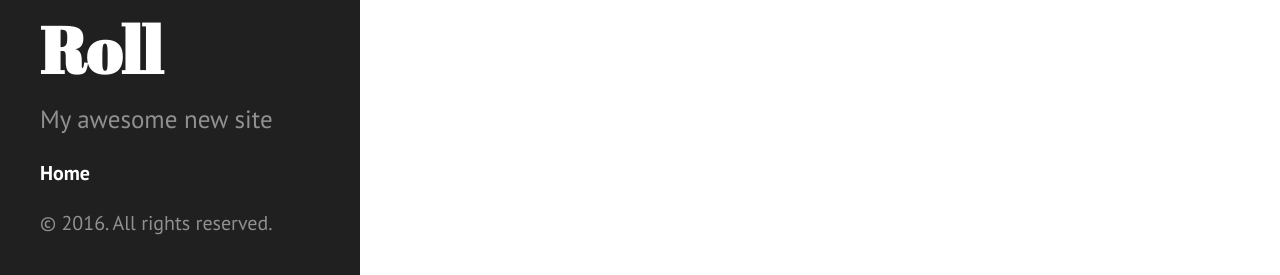
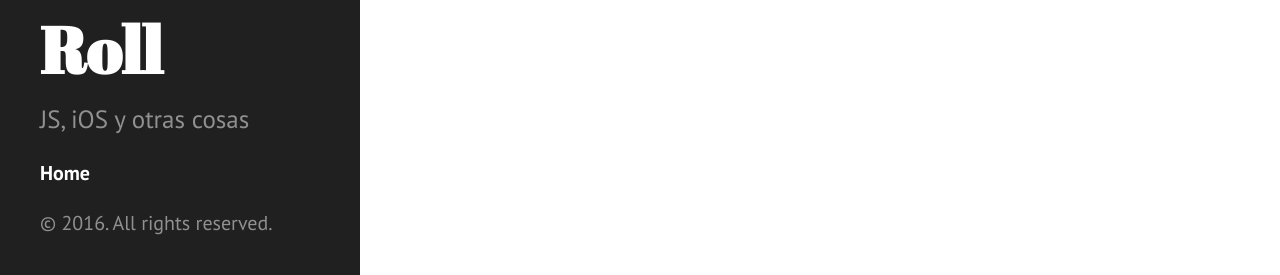
Before and after one commit to dkast/dkast.github.io, a Jekyll site: the page built from index.html, in a window 1280 px wide. Shown: the part 622-897 px from the top of the page. Built offline with Jekyll 4.4.1, drawn with Linux system fonts in a browser that asks for light colours; the list of posts is cut into pages by our own code.

Commit message:
Update site info

```diff
--- a/_config.yml
+++ b/_config.yml
@@ -4,5 +4,5 @@ markdown: kramdown
 url: http://dkast.github.io
 title: Hack n' Roll
 tagline: JS, iOS y otras cosas
-description: My awesome new site
+description: JS, iOS y otras cosas
 paginate: 10
```
